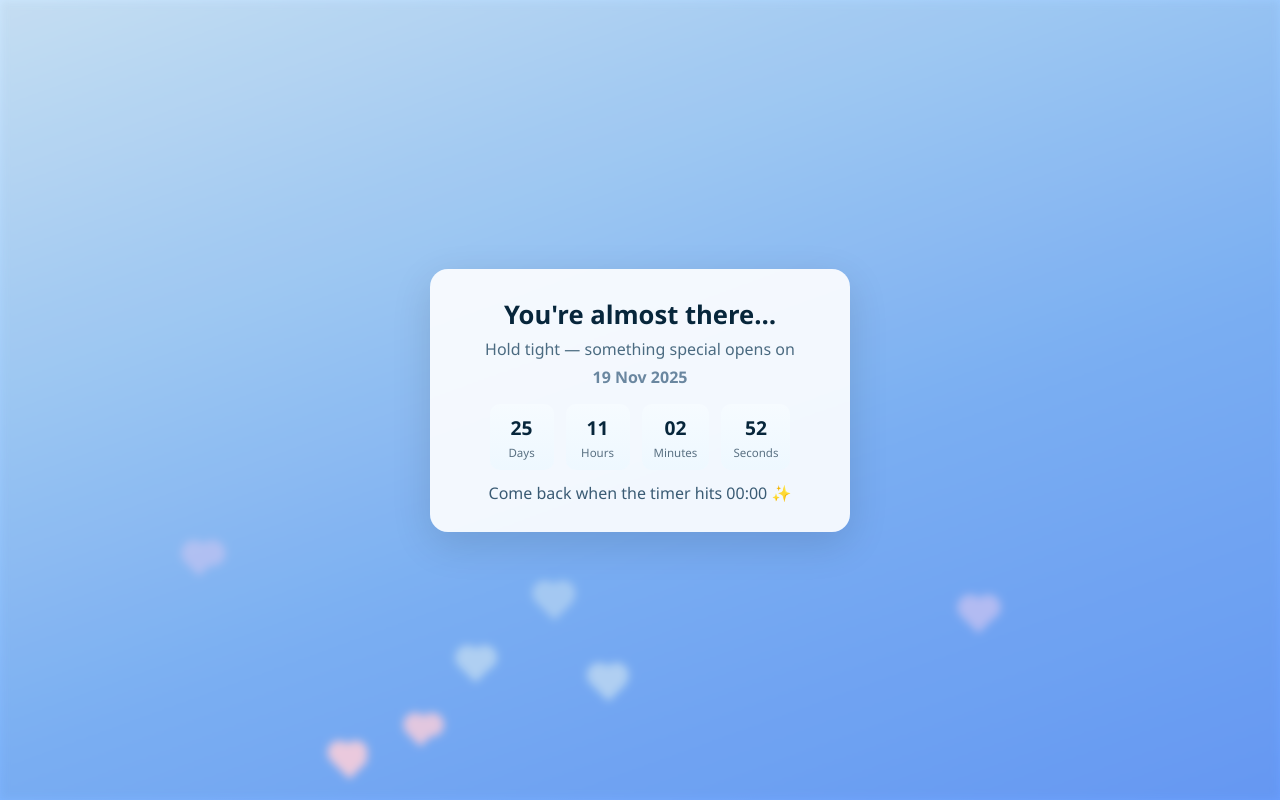
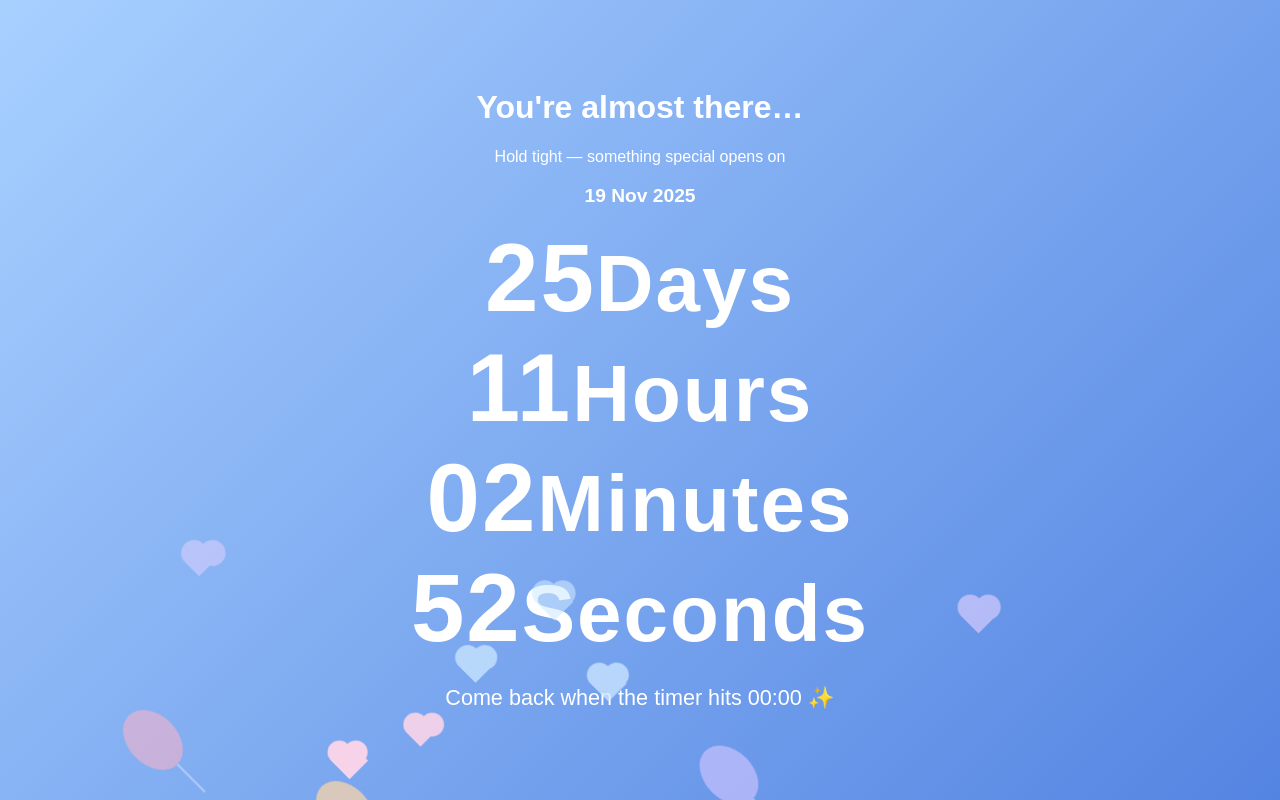
Before and after one commit to madhaviS27/nikku-birthday, a plain HTML site: page index.html in a window 1280 px wide. Drawn offline with Linux system fonts and the light colour scheme.

Commit message:
Update styles for full-screen layout and visuals
Refactor styles for a full-screen layout with a diagonal gradient and enhanced visual elements.

```diff
--- a/styles.css
+++ b/styles.css
@@ -1,74 +1,138 @@
-/* Basic reset */
-* { box-sizing: border-box; margin: 0; padding: 0; }
-html,body { height: 100%; font-family: 'Segoe UI', Roboto, sans-serif; }
-
-/* Page gradient: different aesthetic shades of blue */
+/* Full-screen layout with diagonal gradient */
 body {
-  background: linear-gradient(160deg, #cfe9ff 0%, #a6d2ff 30%, #80b7ff 60%, #6a9fff 100%);
-  color: #07263b;
-  min-height: 100vh;
+  margin: 0;
+  padding: 0;
+  height: 100vh;
+  width: 100vw;
   overflow: hidden;
+  /* Diagonal gradient matching your screenshot */
+  background: linear-gradient(135deg, #a8d0ff 0%, #5484e2 100%);
+  display: flex;
+  justify-content: center;
+  align-items: center;
+  flex-direction: column;
+  font-family: 'Poppins', sans-serif;
+  color: white;
+  text-align: center;
   position: relative;
 }
 
-/* Overlay when locked */
-.overlay {
-  position: fixed;
-  inset: 0;
-  display: flex;
-  align-items: center;
-  justify-content: center;
-  backdrop-filter: blur(4px) brightness(0.95);
-  z-index: 50;
+.date-target { font-size: 1.2rem;  margin-bottom: 16px; }
+
+.note { font-size: 1.35rem; }
+
+/* Countdown container */
+.container {
+  z-index: 2;
 }
 
-.countdown-card {
-  background: rgba(255,255,255,0.9);
-  border-radius: 18px;
-  padding: 28px 30px;
-  box-shadow: 0 12px 40px rgba(0,0,0,0.12);
-  text-align: center;
-  max-width: 420px;
-  width: 90%;
+.container h1 {
+  font-size: 2rem;
+  font-weight: 300;
+  margin-bottom: 20px;
 }
 
-.countdown-card h1 { font-size: 1.6rem; margin-bottom: 6px; }
-.sub { color: #4b6b81; margin-bottom: 6px; }
-.date-target { font-weight: 600; color: #6a87a0; margin-bottom: 16px; }
-
-.countdown { display:flex; gap: 12px; justify-content: center; margin-bottom: 12px; }
-.countdown div {
-  background: linear-gradient(180deg,#f6fbff,#eef8ff);
-  border-radius: 10px;
-  padding: 10px 12px;
-  min-width: 64px;
-}
-.countdown span { display:block; font-size:1.2rem; font-weight:700; }
-.countdown small { display:block; font-size:0.72rem; color:#5a7183; margin-top:4px; }
-
-.note { margin-top: 6px; color: #3a5b74; }
-.test-note { color:#7b8f9f; display:block; margin-top:8px; }
-
-/* Main content hidden until unlocked */
-.hidden { display: none; }
-
-.hero {
-  padding: 56px 24px;
-  text-align: center;
-}
-.hero h1 { font-size: 2.4rem; color: #012a52; text-shadow: 0 2px 8px rgba(10,24,40,0.12); }
-.hero-sub { color: #123a57; margin-top: 8px; opacity: 0.9; }
-
-/* Content */
-.content { display:flex; gap:20px; flex-wrap:wrap; justify-content:center; padding: 24px; }
-.card {
-  background: rgba(255,255,255,0.88);
-  border-radius: 16px;
-  padding: 18px;
-  width: 320px;
-  box-shadow: 0 8px 24px rgba(0,0,0,0.08);
+#countdown {
+  font-size: 6rem;
+  font-weight: 550;
+  letter-spacing: 2px;
 }
 
+/* Floating visual layer */
+.floating-elements {
+  position: absolute;
+  top: 0;
+  left: 0;
+  width: 100%;
+  height: 100%;
+  overflow: hidden;
+  z-index: 1;
+}
+
+/* 🌟 Stars */
+.star {
+  position: absolute;
+  background: white;
+  border-radius: 50%;
+  opacity: 0.8;
+  box-shadow: 0 0 6px white;
+  animation: twinkle 2s ease-in-out infinite;
+  z-index: 0;
+}
+
+@keyframes twinkle {
+  0%, 100% { opacity: 0.3; transform: scale(1); }
+  50% { opacity: 1; transform: scale(1.4); }
+}
+
+/* ✨ Pastel sparkles */
+.sparkle {
+  position: absolute;
+  border-radius: 50%;
+  opacity: 0.7;
+  animation: floatSparkle 12s linear infinite, sparkleTwinkle 3s ease-in-out infinite;
+}
+
+@keyframes floatSparkle {
+  0% { transform: translateY(100vh) scale(1); opacity: 0.8; }
+  100% { transform: translateY(-120vh) scale(1.2); opacity: 0; }
+}
+
+@keyframes sparkleTwinkle {
+  0%, 100% { opacity: 0.6; transform: scale(1); }
+  50% { opacity: 1; transform: scale(1.3); }
+}
+
+/* 🎈 Balloons */
+/* Balloon itself */
+/* Balloon container is already absolute */
+.floating-elements {
+  position: absolute;
+  top: 0;
+  left: 0;
+  width: 100%;
+  height: 100%;
+  pointer-events: none;
+  z-index: 1;
+}
+
+/* Balloon itself */
+.balloon {
+  position: absolute;
+  bottom: -150px; /* start below screen */
+  width: 50px;
+  height: 70px;
+  border-radius: 50%;
+  animation: floatUp 12s linear infinite;
+}
+
+/* Balloon string */
+.balloon::after {
+  content: "";
+  position: absolute;
+  bottom: -40px;
+  left: 50%;
+  transform: translateX(-50%);
+  width: 2px;
+  height: 40px;
+  background: rgba(255, 255, 255, 0.7);
+}
+
+/* Float straight up */
+@keyframes floatUp {
+  0% {
+    transform: translateY(0);
+    opacity: 0.9;
+  }
+  100% {
+    transform: translateY(-120vh);
+    opacity: 0;
+  }
+}
+
+
+
+/* ♥️ Floating hearts */
 /* Floating hearts container */
 .hearts { position: fixed; inset: 0; pointer-events: none; z-index: 10; }
 
```
